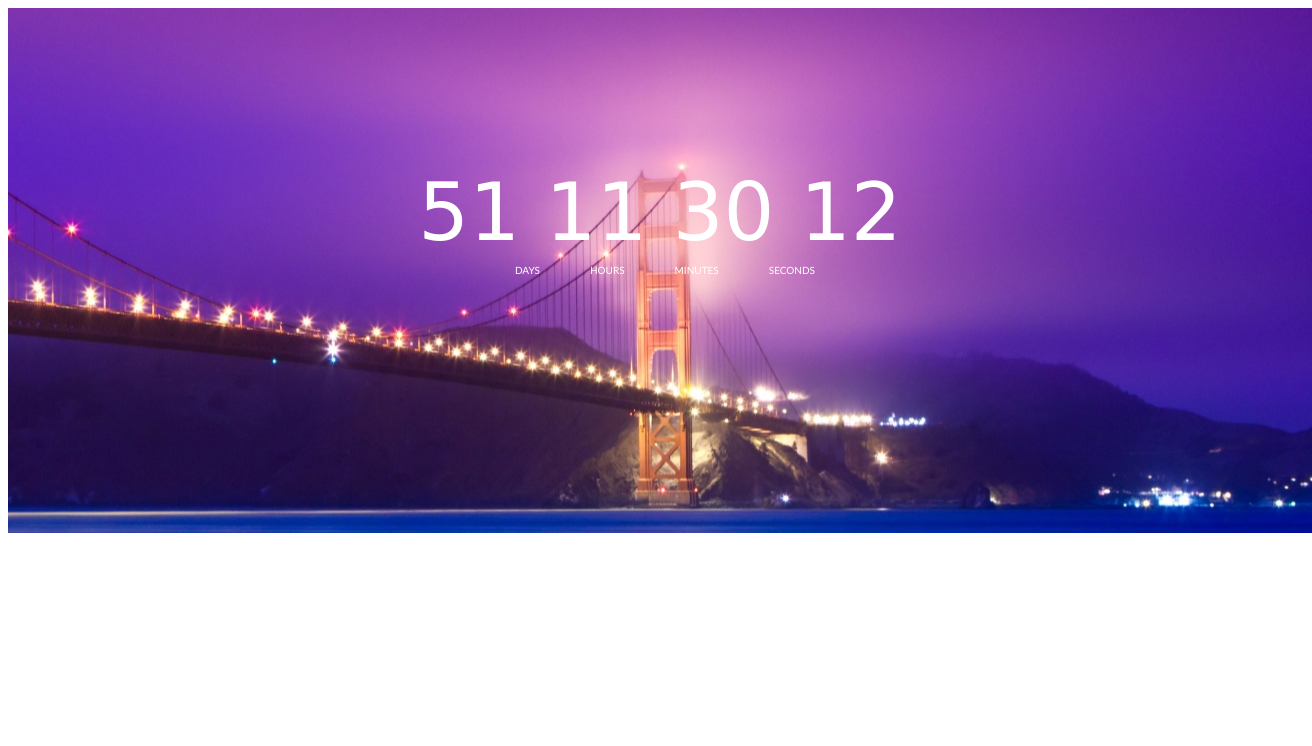
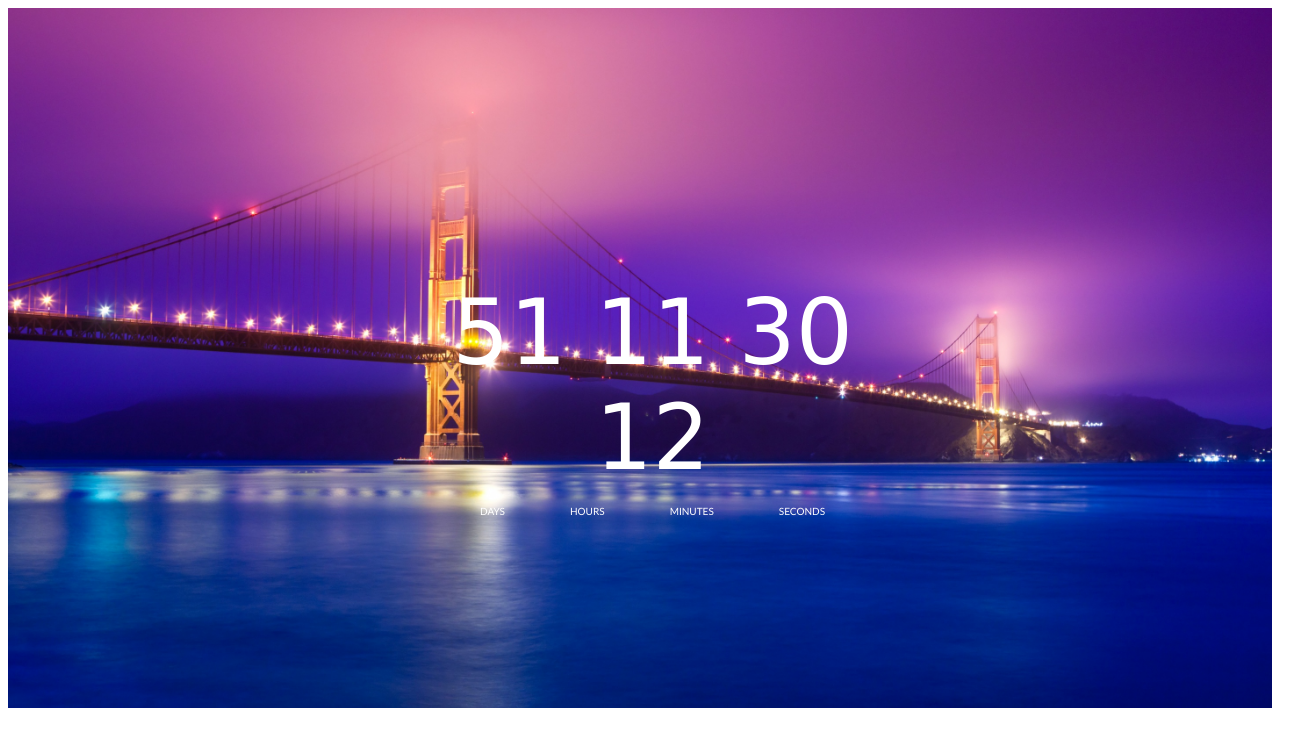
Before and after one commit to simonasablinaite/05-caming-soon-clock, a website: page index.html in a window 1280 px wide. Shown: the whole page, 1312 px wide, since content can reach past the window. Drawn offline with Linux system fonts and the light colour scheme; a web font is replaced by a local one.

Commit message:
some changes

```diff
--- a/css/clock.css
+++ b/css/clock.css
@@ -1,29 +1,37 @@
+.container {
+   background: rgb(131, 0, 148);
+   background: linear-gradient(180deg, rgba(131, 0, 148, 1) 23%, rgba(9, 138, 240, 1) 53%, rgba(34, 20, 84, 1) 82%);
+}
+
 .bg-img {
    background-image: url(../img/golden-gate-bridge-san-francisco-california-scenic-pink-sky-2880x1800-3215.jpg);
+   background-size: 100%;
    background-position: 100% 50%;
    width: 100%;
-   height: 405px;
+   height: 700px;
    background-repeat: no-repeat;
 }
 
 #time {
    font-family: 'Akaya Telivigala', cursive;
-   font-size: 80px;
+   font-size: 90px;
    color: #fff;
+   align-items: center;
+   text-align: center;
 }
 
 .clock>ul {
    display: flex;
    flex-direction: row;
    justify-content: center;
-   gap: 50px;
+   gap: 65px;
    font-family: 'Gill Sans', 'Gill Sans MT', Calibri, 'Trebuchet MS', sans-serif;
    color: #fff;
    text-transform: uppercase;
    font-size: 10px;
    margin-top: -75px;
    list-style-type: none;
-   margin-right: 30px;
+   margin-right: 40px;
 }
 
 .clock>li {
--- a/css/layout.css
+++ b/css/layout.css
@@ -1,12 +1,11 @@
 .container {
-   display: inline-block;
+   display: flex;
    width: 100%;
-   padding: 60px 20px;
 }
 
 .container>.row {
-   display: inline;
+   display: flex;
    width: 400px;
-   margin: 0 calc(50% - 200px);
+   margin: auto;
    text-align: center;
 }
```
